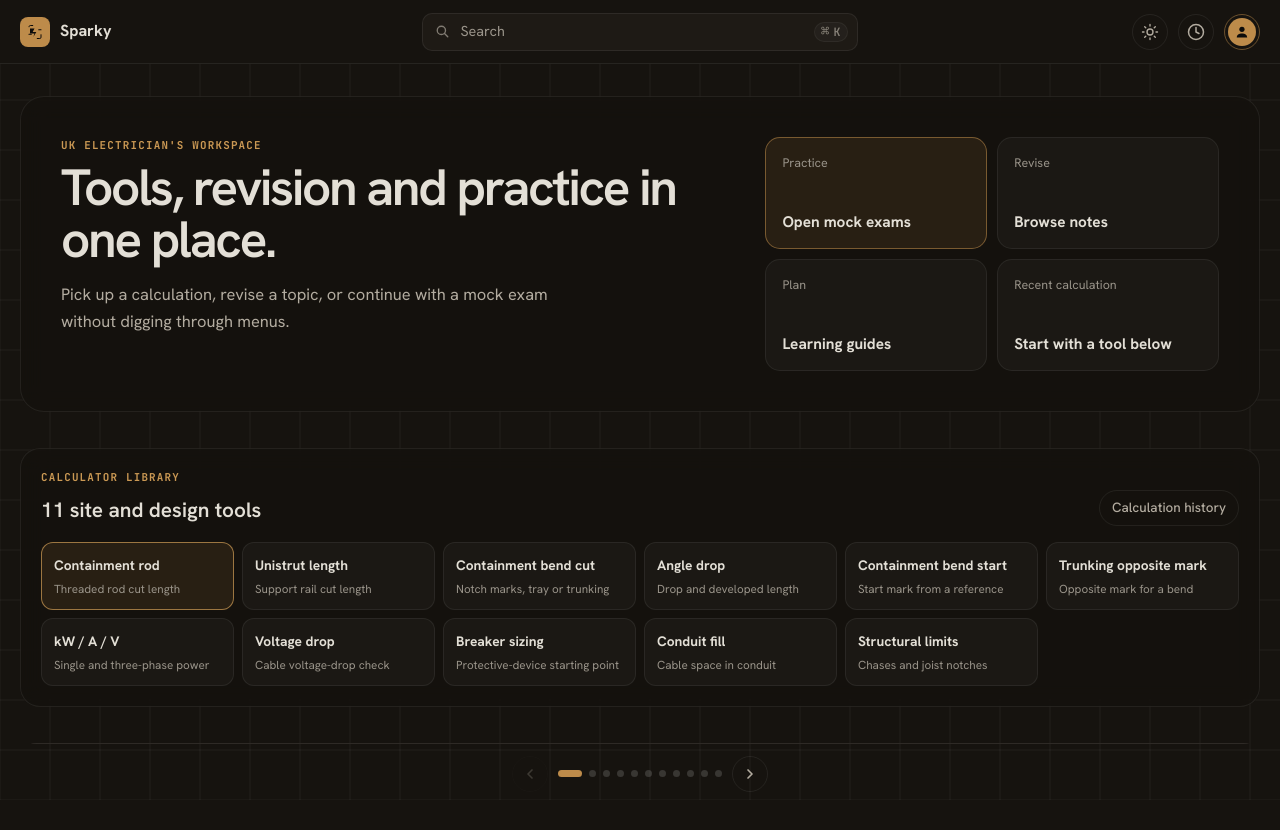
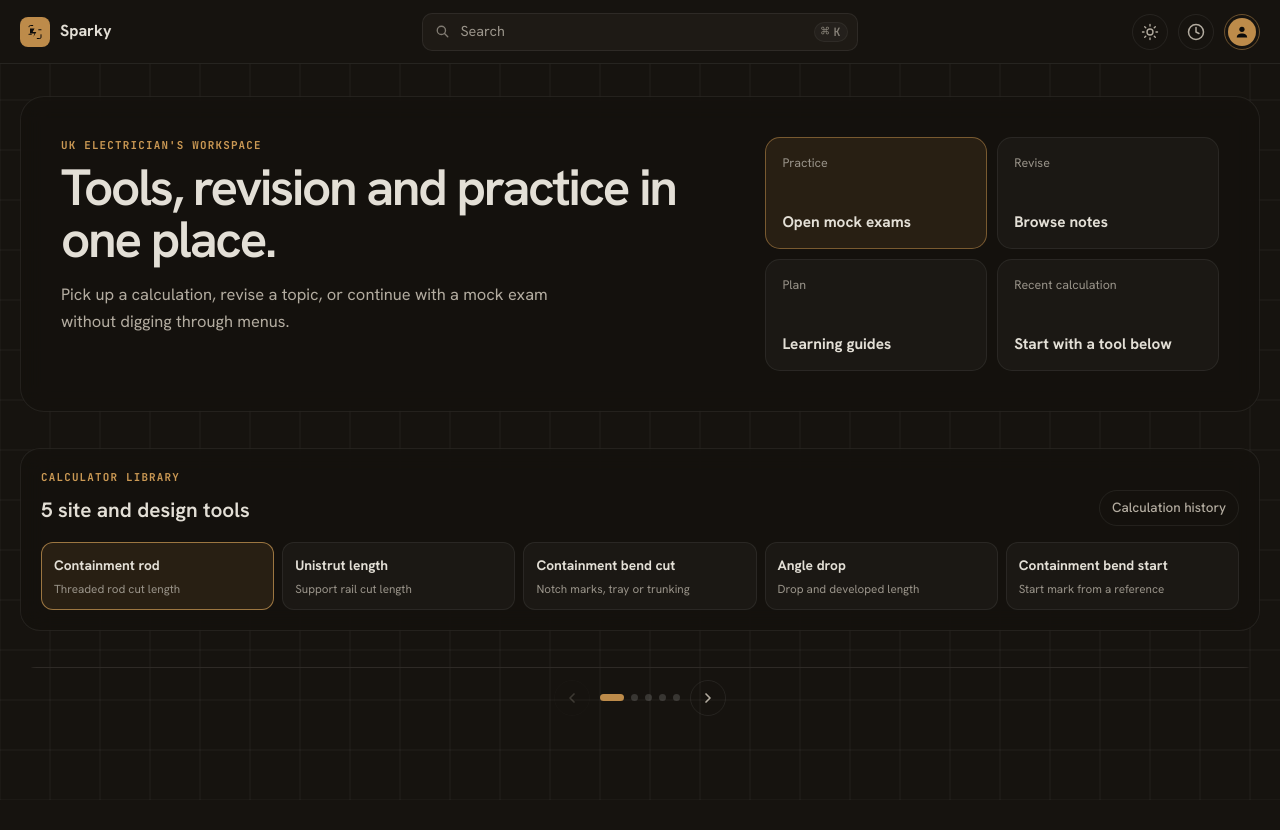
Before and after one commit to fightingentropy/sparky, a React (Vite) app: page / in a window 1280 px wide. Shown: the top 830 px of the page. Built offline with nearby package versions, Linux system fonts and the light colour scheme.

Commit message:
Remove unused calculator cards

```diff
--- a/src/App.tsx
+++ b/src/App.tsx
@@ -1072,42 +1072,6 @@ const applets: Applet[] = [
     subtitle: "Start mark from a reference",
     keywords:
       "containment bend start centreline offset reference mark further in out tangent tray trunking bend"
-  },
-  {
-    id: "tool-trunking-opposite-mark",
-    title: "Trunking opposite mark",
-    subtitle: "Opposite mark for a bend",
-    keywords: "trunking opposite mark bend angle tangent adjacent 100mm set out fabrication"
-  },
-  {
-    id: "tool-power",
-    title: "kW / A / V",
-    subtitle: "Single and three-phase power",
-    keywords: "power current voltage kw amps volts three phase power factor electrical calculation"
-  },
-  {
-    id: "tool-vdrop",
-    title: "Voltage drop",
-    subtitle: "Cable voltage-drop check",
-    keywords: "voltage drop cable length current cable size single three phase volt mv amp metre"
-  },
-  {
-    id: "tool-breaker",
-    title: "Breaker sizing",
-    subtitle: "Protective-device starting point",
-    keywords: "breaker mcb rcbo protective device current power circuit rating cable electrical"
-  },
-  {
-    id: "tool-conduit",
-    title: "Conduit fill",
-    subtitle: "Cable space in conduit",
-    keywords: "conduit fill cable diameter count capacity percentage containment install"
-  },
-  {
-    id: "tool-structure",
-    title: "Structural limits",
-    subtitle: "Chases and joist notches",
-    keywords: "structural limits wall chase joist notch building regulations depth electrical cable"
   }
 ];
 
```
